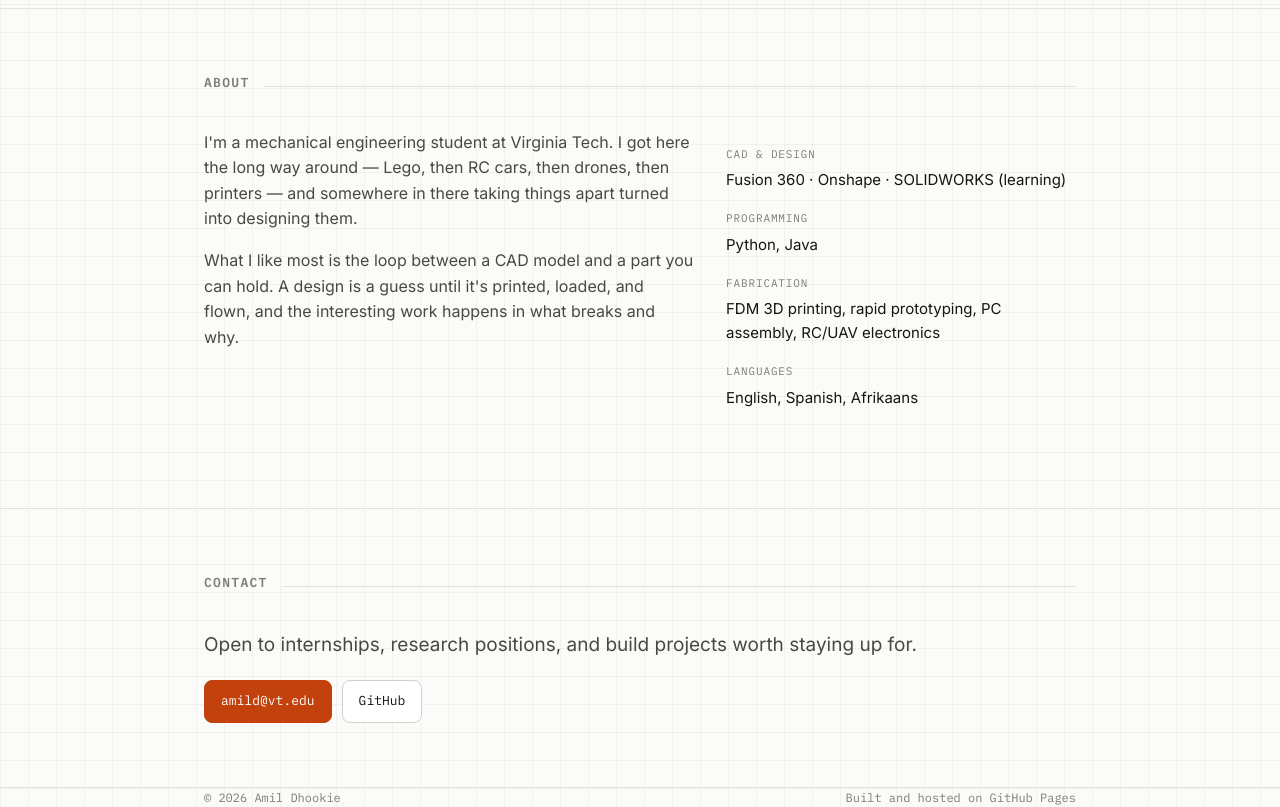
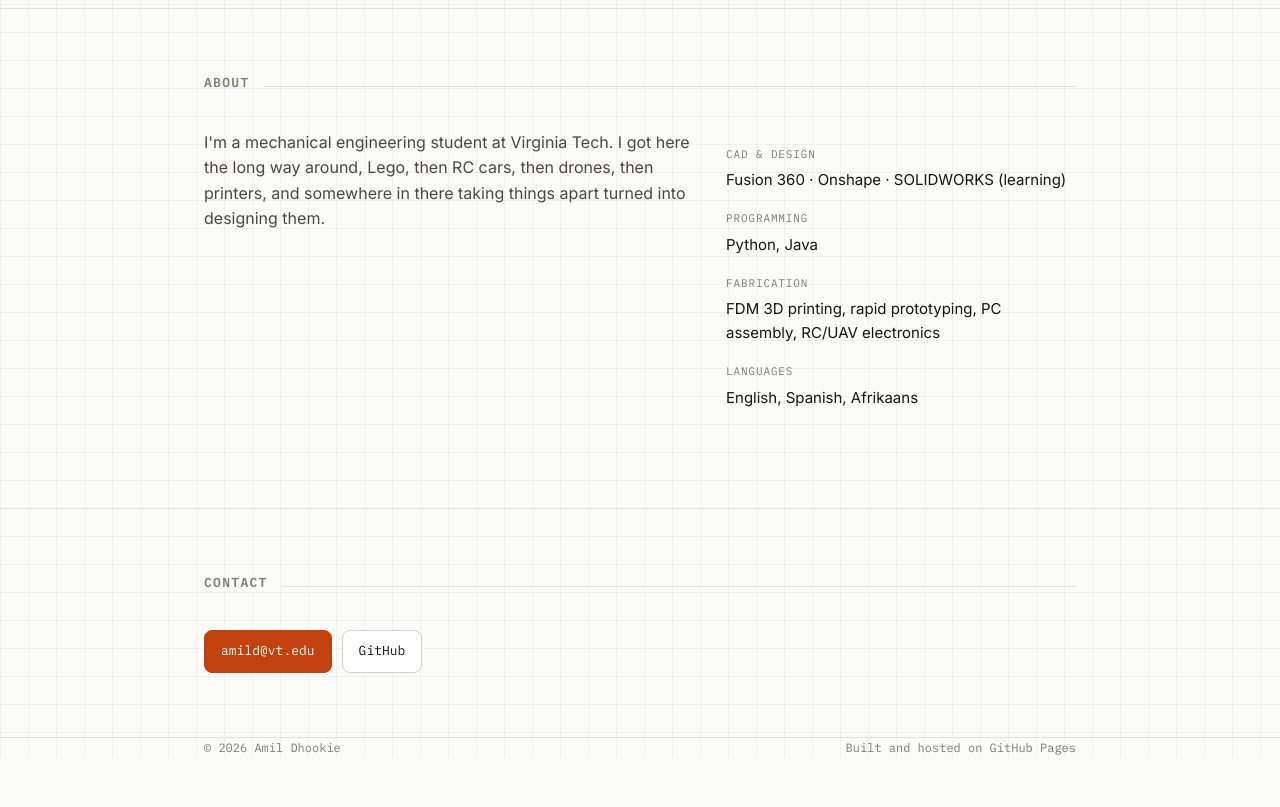
Before and after one commit to Amil-3d/Amil-3d.github.io, a plain HTML site: page index.html in a window 1280 px wide. Shown: the part 4140-4947 px from the top of the page. After the commit the page ends 4897 px from the top, so only its background shows below. Drawn offline with Linux system fonts and the light colour scheme.

Commit message:
Update About section and remove lede paragraph
Revised text for clarity and conciseness in the About section. Removed the lede paragraph in the Contact section.

```diff
--- a/index.html
+++ b/index.html
@@ -208,8 +208,7 @@ footer{padding:40px 0 56px;font-family:var(--mono);font-size:12px;color:var(--in
     <div class="shead"><h2>About</h2><div class="rule"></div></div>
     <div class="about">
       <div>
-        <p>I'm a mechanical engineering student at Virginia Tech. I got here the long way around — Lego, then RC cars, then drones, then printers — and somewhere in there taking things apart turned into designing them.</p>
-        <p>What I like most is the loop between a CAD model and a part you can hold. A design is a guess until it's printed, loaded, and flown, and the interesting work happens in what breaks and why.</p>
+        <p>I'm a mechanical engineering student at Virginia Tech. I got here the long way around, Lego, then RC cars, then drones, then printers, and somewhere in there taking things apart turned into designing them.</p>
       </div>
       <dl class="skills">
         <dt>CAD &amp; Design</dt><dd>Fusion 360 · Onshape · SOLIDWORKS (learning)</dd>
@@ -224,7 +223,6 @@ footer{padding:40px 0 56px;font-family:var(--mono);font-size:12px;color:var(--in
 <section id="contact">
   <div class="wrap">
     <div class="shead"><h2>Contact</h2><div class="rule"></div></div>
-    <p class="lede" style="margin-bottom:20px">Open to internships, research positions, and build projects worth staying up for.</p>
     <div class="contact-row">
       <a class="btn pri" href="mailto:amild@vt.edu">amild@vt.edu</a>
       <a class="btn" href="https://github.com/Amil-3d">GitHub</a>
```
